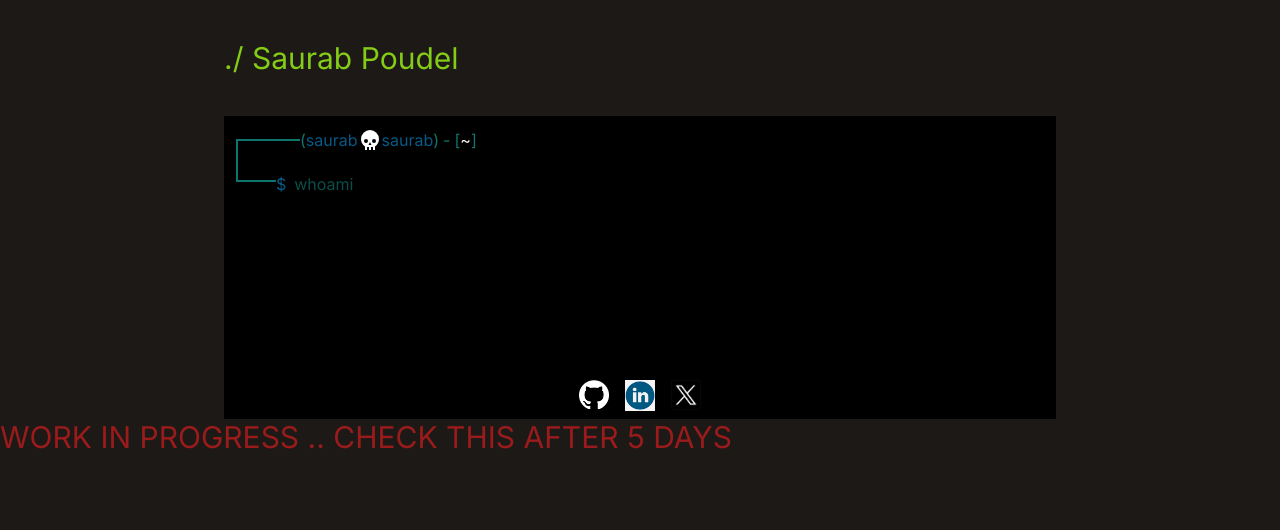
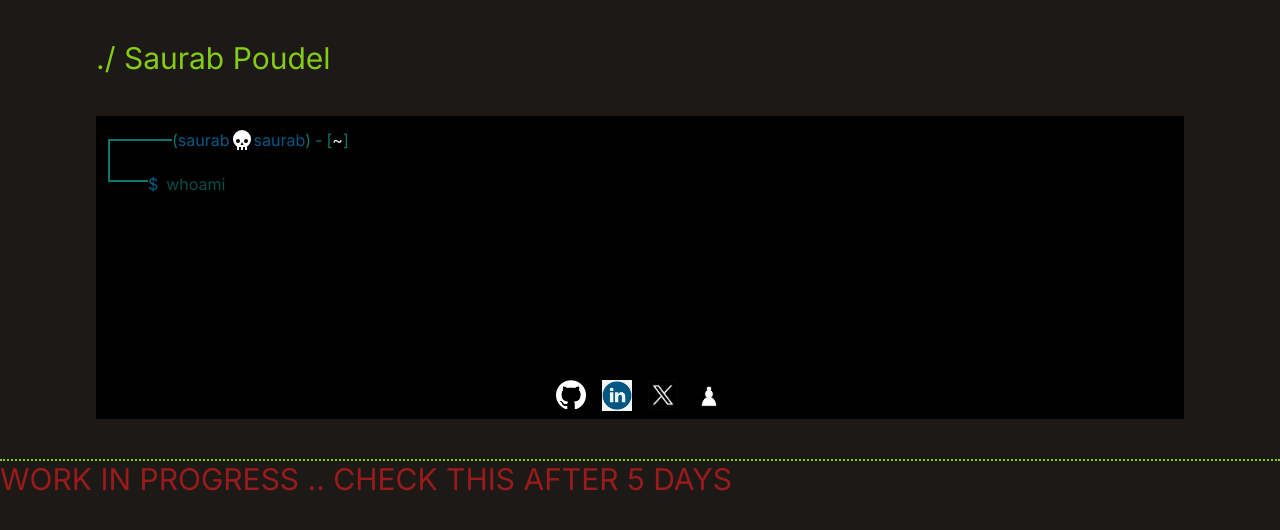
Before and after one commit to SaurabPoudel/personal-portfolio, a Next.js app: page / in a window 1280 px wide. Shown: the top 530 px of the page. Built offline with nearby package versions, Linux system fonts and the light colour scheme.

Commit message:
chess lichess

```diff
--- a/src/components/Hero.tsx
+++ b/src/components/Hero.tsx
@@ -13,8 +13,8 @@ const Hero = () => {
   const [isRoot, setIsRoot] = useState(true);
   setTimeout(() => setIsRoot(false), 4000);
   return (
-    <section className="flex justify-center">
-      <div className="pt-10 px-8 md:max-w-4xl w-full">
+    <section className="flex justify-center  border-b-2 border-dotted border-lime-500 pb-10 ">
+      <div className="pt-10 px-8 md:max-w-6xl w-full">
         <h1 className="text-lime-500 text-3xl pb-10">./ Saurab Poudel</h1>
 
         <div className="bg-black  ">
@@ -65,6 +65,9 @@ const Hero = () => {
             </Link>
             <Link href="https://twitter.com/SaurabPoudel07" target="_blank">
               <Image src="/twitter.png" alt="twitter" width={30} height={30} />
+            </Link>
+            <Link href="https://lichess.org/@/SaurabPoudel20" target="_blank">
+              <Image src="/chess.svg" alt="chess" width={30} height={30} />
             </Link>
           </div>
         </div>
@@ -223,7 +226,7 @@ const KaliUser = (props: KaliRootProps) => {
           <div className="flex flex-col pl-4 translate-y-[-3vh]">
             <span> I learn </span>
             <span> I do web development </span>
-            <span>I hack</span>
+            <span>I play chess</span>
             <span>He/Him</span>
           </div>
         </div>
```
Also changed, not shown: public/chess.svg (added).
